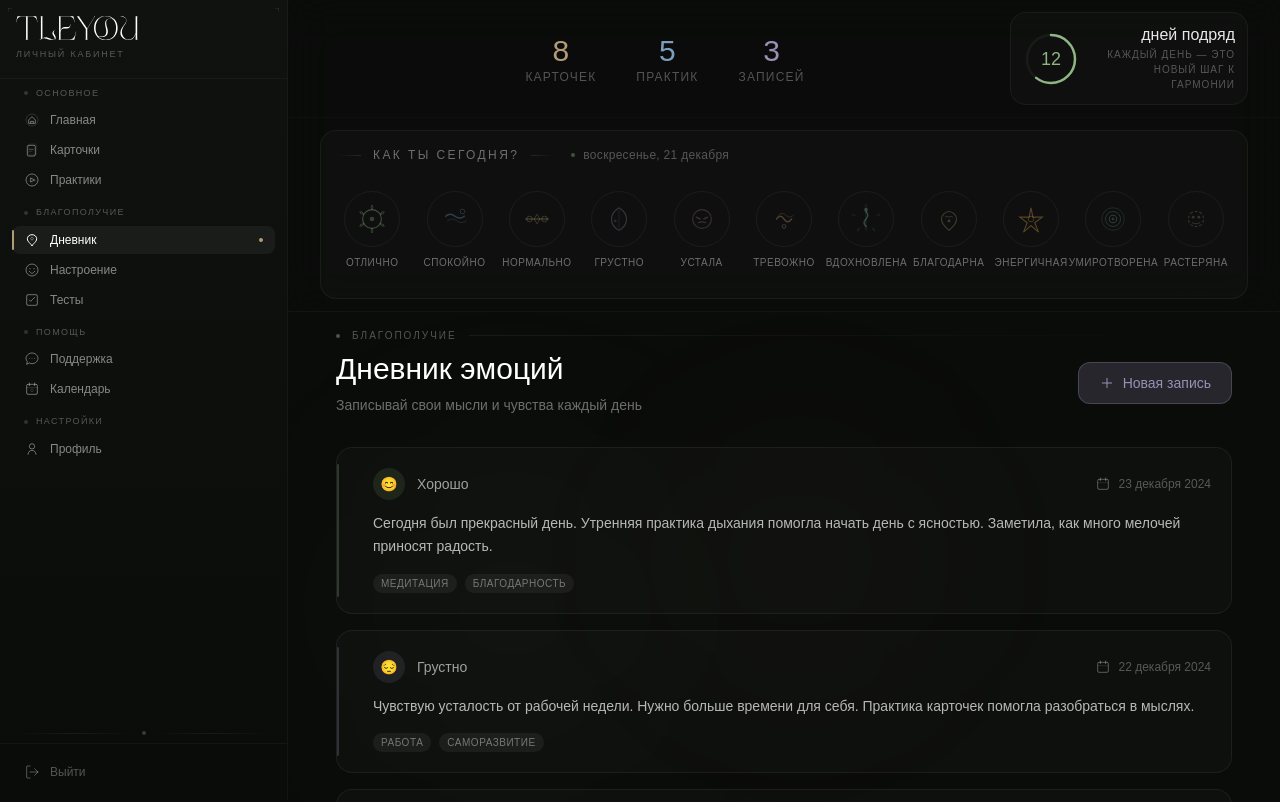
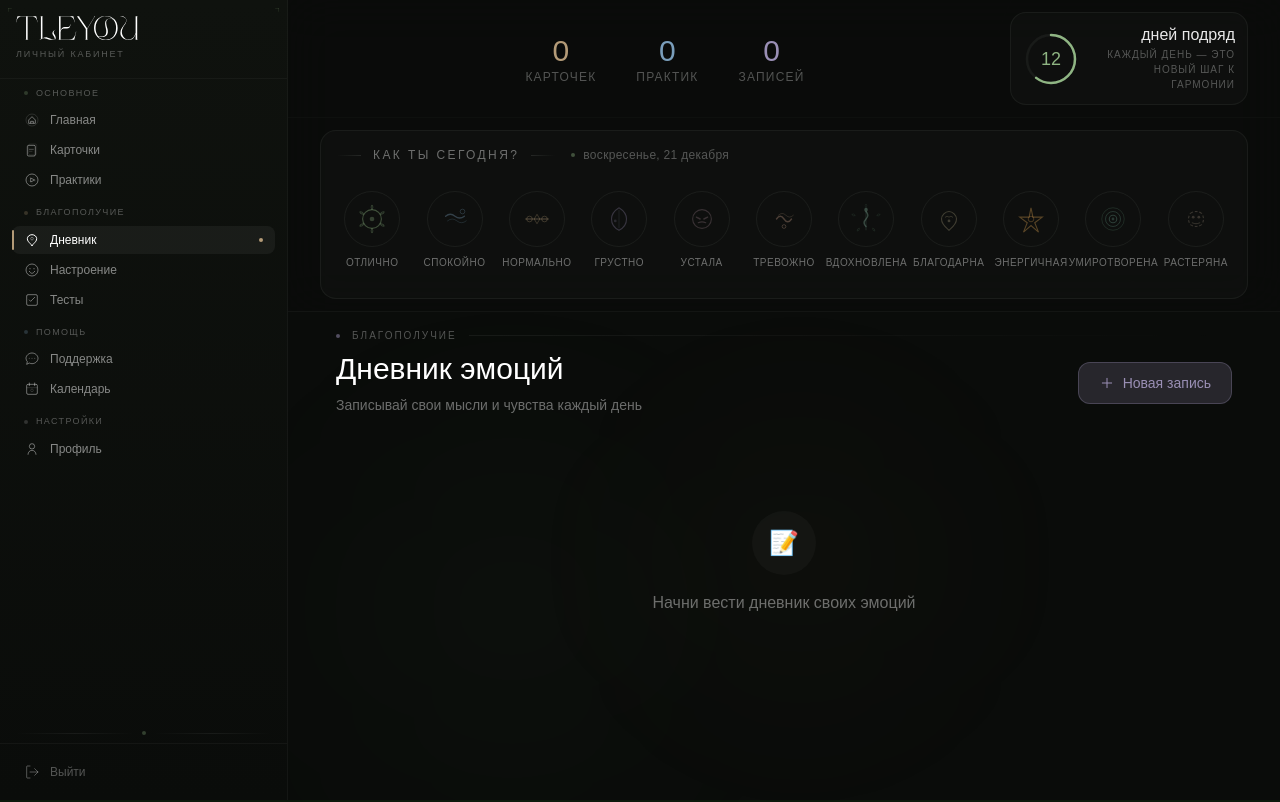
Before and after one commit to wowshopirk-lang/TLEYOU, a Next.js app: page /cabinet/journal in a window 1280 px wide. Shown: the top 802 px of the page. Built offline with nearby package versions, Linux system fonts and the light colour scheme.

Commit message:
Add real-time stats tracking - cards, practices, and journal entries count dynamically

```diff
--- a/src/app/cabinet/layout.tsx
+++ b/src/app/cabinet/layout.tsx
@@ -5,6 +5,9 @@ import Link from "next/link";
 import { usePathname, useRouter } from "next/navigation";
 import { motion, AnimatePresence } from "framer-motion";
 import { useMoodStore, MoodKey } from "@/stores/moodStore";
+import { useCardsStore } from "@/stores/cardsStore";
+import { usePracticesStore } from "@/stores/practicesStore";
+import { useJournalStore } from "@/stores/journalStore";
 
 // Icons with brand-consistent design
 const HomeIcon = () => (
@@ -272,8 +275,16 @@ export default function CabinetLayout({ children }: { children: React.ReactNode
   const [encouragement, setEncouragement] = useState(encouragements[0]);
   const [userName, setUserName] = useState<string>("");
 
-  // Zustand store for mood
+  // Zustand stores
   const { currentMood, setMood } = useMoodStore();
+  const { openedCards } = useCardsStore();
+  const { getCompletedCount } = usePracticesStore();
+  const { getEntriesCount } = useJournalStore();
+
+  // Real stats
+  const cardsCount = openedCards.length;
+  const practicesCount = getCompletedCount();
+  const journalCount = getEntriesCount();
 
   useEffect(() => {
     const hour = new Date().getHours();
@@ -659,15 +670,15 @@ export default function CabinetLayout({ children }: { children: React.ReactNode
                   {/* Mini stats */}
                   <div className="hidden md:flex items-center gap-6 lg:gap-10">
                     <div className="text-center">
-                      <span className="text-2xl lg:text-3xl font-heading text-[#b49b78] leading-tight">8</span>
+                      <span className="text-2xl lg:text-3xl font-heading text-[#b49b78] leading-tight">{cardsCount}</span>
                       <p className="text-xs uppercase tracking-widest text-white/30 leading-tight">карточек</p>
                     </div>
                     <div className="text-center">
-                      <span className="text-2xl lg:text-3xl font-heading text-[#7a9ebb] leading-tight">5</span>
+                      <span className="text-2xl lg:text-3xl font-heading text-[#7a9ebb] leading-tight">{practicesCount}</span>
                       <p className="text-xs uppercase tracking-widest text-white/30 leading-tight">практик</p>
                     </div>
                     <div className="text-center">
-                      <span className="text-2xl lg:text-3xl font-heading text-[#9a8fb5] leading-tight">3</span>
+                      <span className="text-2xl lg:text-3xl font-heading text-[#9a8fb5] leading-tight">{journalCount}</span>
                       <p className="text-xs uppercase tracking-widest text-white/30 leading-tight">записей</p>
                     </div>
                   </div>
--- a/src/components/cabinet/CabinetJournal.tsx
+++ b/src/components/cabinet/CabinetJournal.tsx
@@ -1,7 +1,8 @@
 "use client";
 
-import { useState } from "react";
+import { useState, useEffect } from "react";
 import { motion, AnimatePresence } from "framer-motion";
+import { useJournalStore } from "@/stores/journalStore";
 
 // Types
 interface JournalEntry {
@@ -135,6 +136,17 @@ const MoodWheel = ({ selectedMood, onSelect }: { selectedMood: number | null; on
   );
 };
 
+// Format date from YYYY-MM-DD to readable format
+const formatJournalDate = (dateString: string): string => {
+  try {
+    const [year, month, day] = dateString.split('-').map(Number);
+    const date = new Date(year, month - 1, day);
+    return date.toLocaleDateString('ru-RU', { day: 'numeric', month: 'long', year: 'numeric' });
+  } catch {
+    return dateString;
+  }
+};
+
 // Entry Card Component
 const EntryCard = ({ entry, delay }: { entry: JournalEntry; delay: number }) => (
   <motion.div
@@ -165,7 +177,7 @@ const EntryCard = ({ entry, delay }: { entry: JournalEntry; delay: number }) =>
           <div className="w-4 h-4">
             <CalendarIcon />
           </div>
-          <span className="text-xs">{entry.date}</span>
+          <span className="text-xs">{formatJournalDate(entry.date)}</span>
         </div>
       </div>
 
@@ -194,7 +206,7 @@ export default function CabinetJournal() {
   const [selectedMood, setSelectedMood] = useState<number | null>(null);
   const [entryText, setEntryText] = useState("");
   const [selectedTags, setSelectedTags] = useState<string[]>([]);
-  const [entries, setEntries] = useState<JournalEntry[]>(sampleEntries);
+  const { entries, addEntry, deleteEntry } = useJournalStore();
 
   const toggleTag = (tag: string) => {
     if (selectedTags.includes(tag)) {
@@ -207,15 +219,15 @@ export default function CabinetJournal() {
   const saveEntry = () => {
     if (selectedMood === null || entryText.trim() === "") return;
 
-    const newEntry: JournalEntry = {
-      id: Date.now(),
-      date: new Date().toLocaleDateString("ru-RU", { day: "numeric", month: "long", year: "numeric" }),
+    const dateKey = new Date().toISOString().split('T')[0];
+
+    addEntry({
+      date: dateKey,
       mood: moods[selectedMood],
       text: entryText,
       tags: selectedTags,
-    };
+    });
 
-    setEntries([newEntry, ...entries]);
     setIsWriting(false);
     setSelectedMood(null);
     setEntryText("");
--- a/src/components/cabinet/PracticeDetail.tsx
+++ b/src/components/cabinet/PracticeDetail.tsx
@@ -1,10 +1,11 @@
 "use client";
 
-import { useState } from "react";
+import { useState, useEffect } from "react";
 import { motion, AnimatePresence } from "framer-motion";
 import Link from "next/link";
 import { useRouter } from "next/navigation";
 import { getPracticeById } from "@/data/practices";
+import { usePracticesStore } from "@/stores/practicesStore";
 
 const BackIcon = () => (
   <svg viewBox="0 0 24 24" fill="none" className="w-full h-full">
@@ -56,7 +57,8 @@ export default function PracticeDetail({ practiceId }: { practiceId: string }) {
     if (currentStep < practice.steps.length - 1) {
       setCurrentStep(currentStep + 1);
     } else {
-      // Practice completed
+      // Practice completed - mark as completed
+      completePractice(practiceId);
       setIsPlaying(false);
     }
   };
--- /dev/null
+++ b/src/stores/journalStore.ts
@@ -0,0 +1,67 @@
+import { create } from 'zustand';
+import { persist } from 'zustand/middleware';
+
+export interface JournalEntry {
+  id: number;
+  date: string; // YYYY-MM-DD
+  timestamp: number;
+  mood: { emoji: string; label: string; color: string };
+  text: string;
+  tags: string[];
+}
+
+interface JournalState {
+  entries: JournalEntry[];
+
+  // Методы
+  addEntry: (entry: Omit<JournalEntry, 'id' | 'timestamp'>) => void;
+  getEntries: () => JournalEntry[];
+  getEntriesCount: () => number;
+  deleteEntry: (id: number) => void;
+}
+
+// Получить дату в формате YYYY-MM-DD
+const getDateKey = () => {
+  const now = new Date();
+  return `${now.getFullYear()}-${String(now.getMonth() + 1).padStart(2, '0')}-${String(now.getDate()).padStart(2, '0')}`;
+};
+
+export const useJournalStore = create<JournalState>()(
+  persist(
+    (set, get) => ({
+      entries: [],
+
+      addEntry: (entryData) => {
+        const newEntry: JournalEntry = {
+          id: Date.now(),
+          timestamp: Date.now(),
+          ...entryData,
+        };
+
+        set({
+          entries: [newEntry, ...get().entries],
+        });
+      },
+
+      getEntries: () => {
+        return get().entries;
+      },
+
+      getEntriesCount: () => {
+        return get().entries.length;
+      },
+
+      deleteEntry: (id: number) => {
+        set({
+          entries: get().entries.filter((e) => e.id !== id),
+        });
+      },
+    }),
+    {
+      name: 'journal-storage',
+      partialize: (state) => ({
+        entries: state.entries,
+      }),
+    }
+  )
+);
--- /dev/null
+++ b/src/stores/practicesStore.ts
@@ -0,0 +1,75 @@
+import { create } from 'zustand';
+import { persist } from 'zustand/middleware';
+
+export interface CompletedPractice {
+  practiceId: string;
+  dateCompleted: string; // YYYY-MM-DD
+  timestamp: number;
+}
+
+interface PracticesState {
+  completedPractices: CompletedPractice[];
+
+  // Методы
+  completePractice: (practiceId: string) => void;
+  isPracticeCompleted: (practiceId: string) => boolean;
+  getCompletedCount: () => number;
+  getCompletedPractices: () => CompletedPractice[];
+}
+
+// Получить дату в формате YYYY-MM-DD
+const getDateKey = () => {
+  const now = new Date();
+  return `${now.getFullYear()}-${String(now.getMonth() + 1).padStart(2, '0')}-${String(now.getDate()).padStart(2, '0')}`;
+};
+
+export const usePracticesStore = create<PracticesState>()(
+  persist(
+    (set, get) => ({
+      completedPractices: [],
+
+      completePractice: (practiceId: string) => {
+        const state = get();
+
+        // Проверяем, не завершена ли уже сегодня
+        const today = getDateKey();
+        const alreadyCompleted = state.completedPractices.some(
+          (p) => p.practiceId === practiceId && p.dateCompleted === today
+        );
+
+        if (alreadyCompleted) {
+          return;
+        }
+
+        const newCompleted: CompletedPractice = {
+          practiceId,
+          dateCompleted: today,
+          timestamp: Date.now(),
+        };
+
+        set({
+          completedPractices: [...state.completedPractices, newCompleted],
+        });
+      },
+
+      isPracticeCompleted: (practiceId: string) => {
+        const { completedPractices } = get();
+        return completedPractices.some((p) => p.practiceId === practiceId);
+      },
+
+      getCompletedCount: () => {
+        return get().completedPractices.length;
+      },
+
+      getCompletedPractices: () => {
+        return get().completedPractices;
+      },
+    }),
+    {
+      name: 'practices-storage',
+      partialize: (state) => ({
+        completedPractices: state.completedPractices,
+      }),
+    }
+  )
+);
```
